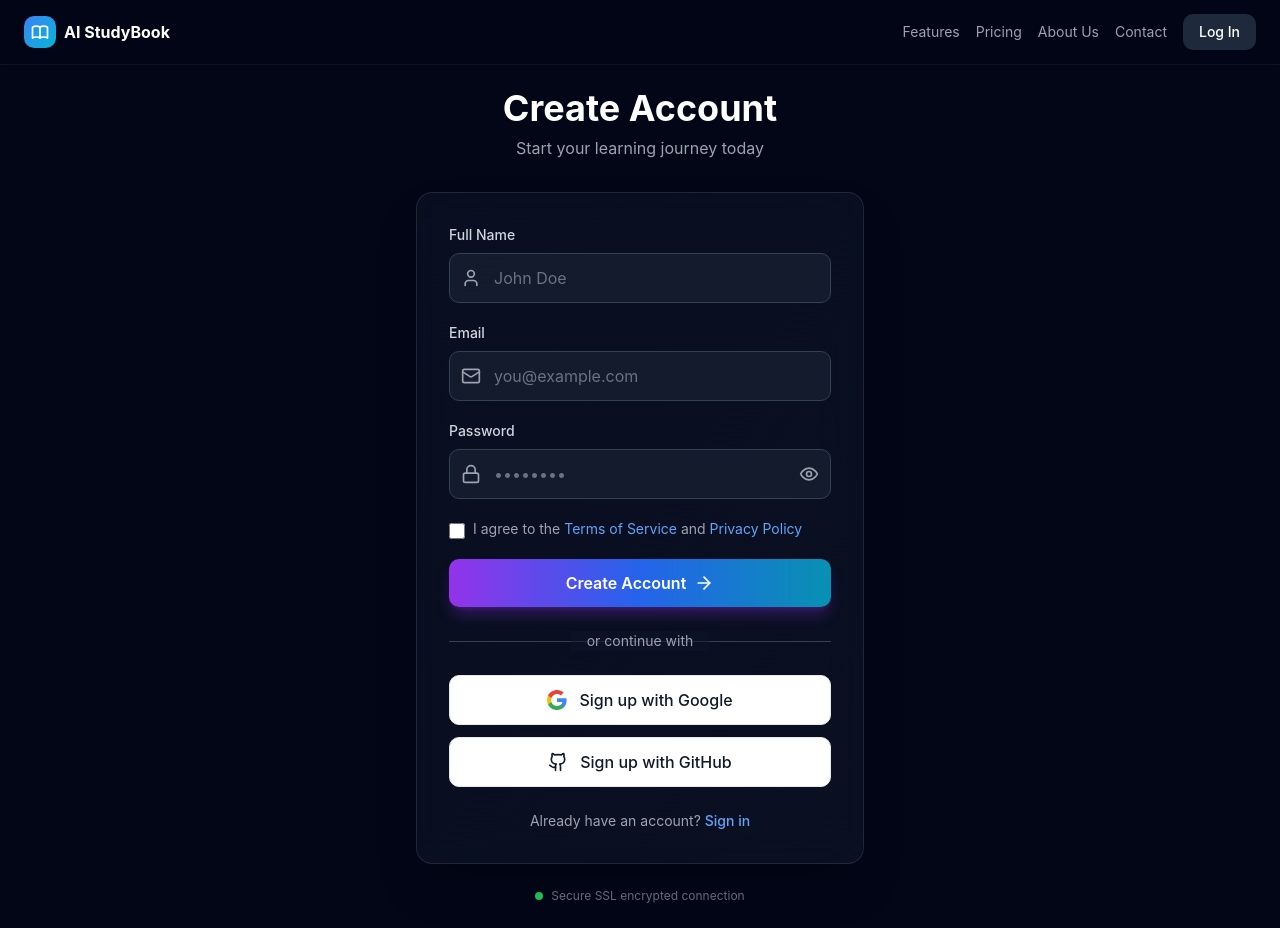
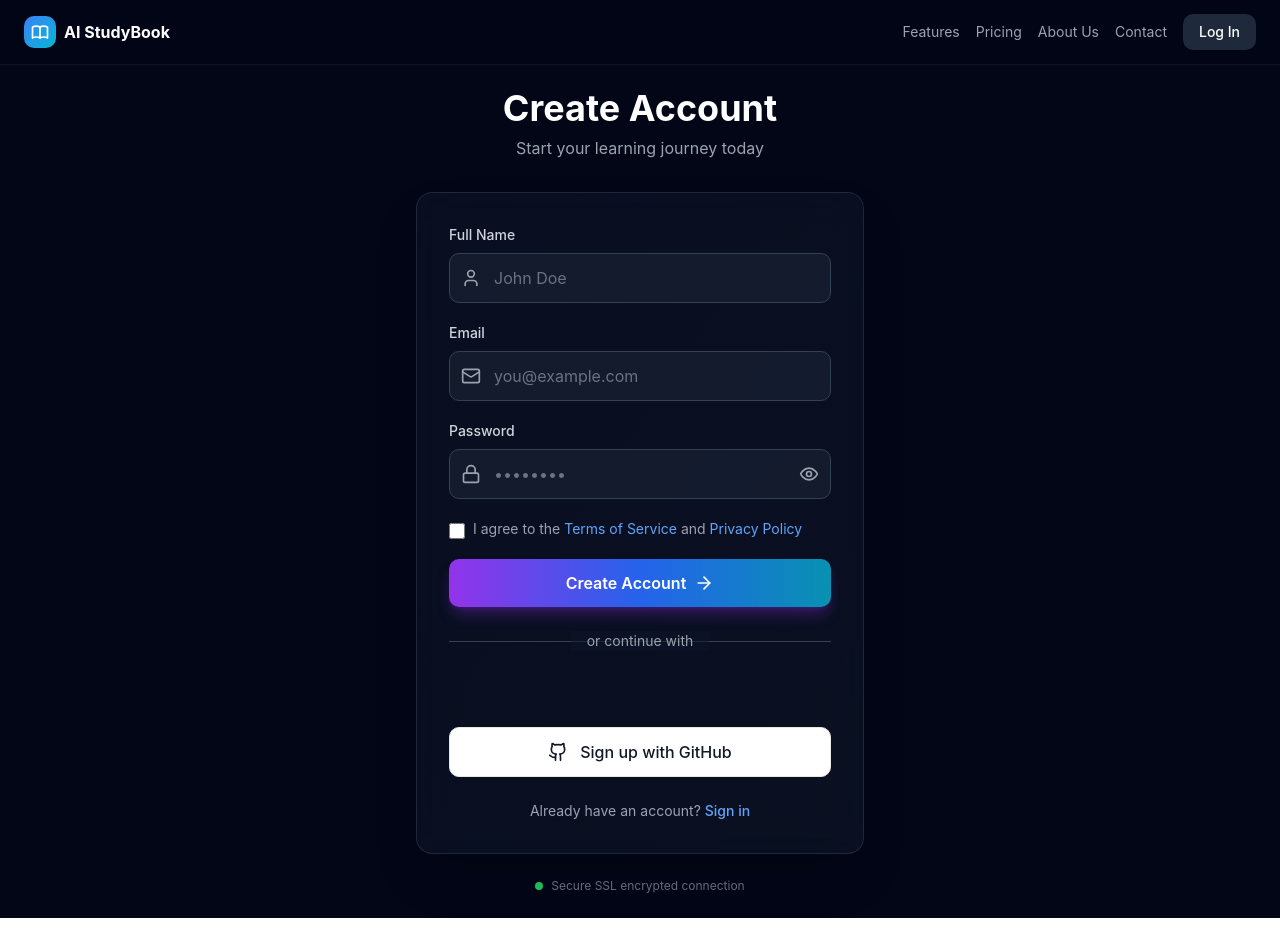
Before and after one commit to Sanat-07/Study.Ai, a React (Vite) app: page /register in a window 1280 px wide. Built offline with nearby package versions, Linux system fonts and the light colour scheme; no server answers.

Commit message:
fix(auth): Fixed bugs in auth

```diff
--- a/src/App.tsx
+++ b/src/App.tsx
@@ -18,6 +18,7 @@ import { LoginPage } from './pages/auth/LoginPage.tsx';
 import { RegisterPage } from './pages/auth/RegisterPage.tsx';
 import { EmailVerificationSentPage } from './pages/auth/EmailVerificationSentPage.tsx';
 import { PricingPage } from './pages/PricingPage';
+import {GoogleOAuthProvider} from "@react-oauth/google";
 
 function AppContent() {
   const location = useLocation();
@@ -59,8 +60,10 @@ function AppContent() {
 
 export default function App() {
   return (
-    <BrowserRouter>
-      <AppContent />
-    </BrowserRouter>
+      <GoogleOAuthProvider clientId={import.meta.env.VITE_GOOGLE_CLIENT_ID}>
+          <BrowserRouter>
+              <AppContent />
+          </BrowserRouter>
+      </GoogleOAuthProvider>
   );
 }
--- a/src/pages/auth/LoginPage.tsx
+++ b/src/pages/auth/LoginPage.tsx
@@ -1,12 +1,11 @@
 import { useState } from 'react';
 import { Link, useNavigate } from 'react-router-dom';
 import { Eye, EyeOff, Mail, Lock, ArrowRight, Github } from 'lucide-react';
-import { googleLogin, githubLogin } from "@/shared/api/endpoints/auth.api.ts";
+import {googleLogin, githubLogin, login} from "@/shared/api/endpoints/auth.api.ts";
 import { setAuthToken } from "@/shared/api/axiosInstance.ts";
 import Cookies from "js-cookie";
 import { useGoogleLogin } from '@react-oauth/google';
 import { useEffect } from 'react';
-import { storageService } from '@/shared/services/storage.service';
 
 export function LoginPage() {
     const navigate = useNavigate();
@@ -16,13 +15,17 @@ export function LoginPage() {
 
     const handleSubmit = (e: React.FormEvent) => {
         e.preventDefault();
-        // Mock login - no backend needed
-        const mockToken = 'mock_token_' + Date.now();
-        setAuthToken(mockToken);
-        Cookies.set('token', mockToken);
-        storageService.saveUser({ id: '1', email, fullName: email.split('@')[0] });
-        navigate('/dashboard');
+        login({email: email, password: password}).then(response => {
+            if(response) {
+                const { accessToken } = response;
+                setAuthToken(accessToken);
+                Cookies.set('token', accessToken);
+                navigate('/dashboard');
+            }
+        })
     };
+
+
     const handleGoogleLogin = useGoogleLogin({
         onSuccess: async (tokenResponse) => {
             try {
@@ -43,8 +46,8 @@ export function LoginPage() {
     });
 
     const handleGithubLogin = () => {
-        const clientId = "Ov23lieKTVcp8Gu4LbHy";
-        const redirectUri = "http://localhost:5173/login";
+        const clientId = import.meta.env.VITE_GITHUB_CLIENT_ID;
+        const redirectUri = import.meta.env.VITE_GITHUB_REDIRECT_URI;
         const githubUrl = `https://github.com/login/oauth/authorize?client_id=${clientId}&redirect_uri=${redirectUri}&scope=user:email`;
         window.location.href = githubUrl;
     };
--- a/src/pages/auth/RegisterPage.tsx
+++ b/src/pages/auth/RegisterPage.tsx
@@ -1,11 +1,10 @@
 import { useState } from 'react';
 import { Link, useNavigate } from 'react-router-dom';
 import { Eye, EyeOff, Mail, Lock, User, ArrowRight, Github } from 'lucide-react';
-import { googleLogin } from "@/shared/api/endpoints/auth.api.ts";
+import {googleLogin, signup} from "@/shared/api/endpoints/auth.api.ts";
 import { setAuthToken } from "@/shared/api/axiosInstance.ts";
 import Cookies from "js-cookie";
-import { useGoogleLogin } from '@react-oauth/google';
-import { storageService } from '@/shared/services/storage.service';
+import { GoogleLogin } from '@react-oauth/google';
 
 export function RegisterPage() {
     const navigate = useNavigate();
@@ -21,36 +20,20 @@ export function RegisterPage() {
             alert('Please agree to the Terms of Service and Privacy Policy');
             return;
         }
-        // Mock signup - no backend needed
-        const mockToken = 'mock_token_' + Date.now();
-        setAuthToken(mockToken);
-        Cookies.set('token', mockToken);
-        storageService.saveUser({ id: '1', email, fullName: fullname });
-        navigate('/dashboard');
+        signup({email: email, password: password, fullName: fullname}).then(response => {
+            if(response) {
+                const { accessToken } = response;
+                setAuthToken(accessToken);
+                Cookies.set('token', accessToken);
+                navigate('/dashboard');
+            }
+        })
     };
 
-    const handleGoogleLogin = useGoogleLogin({
-        onSuccess: async (tokenResponse) => {
-            try {
-                const response = await googleLogin(tokenResponse.access_token);
-                if (response) {
-                    const { accessToken } = response;
-                    setAuthToken(accessToken);
-                    Cookies.set('token', accessToken);
-                    navigate('/dashboard');
-                }
-            } catch (error) {
-                console.error('Google login failed:', error);
-            }
-        },
-        onError: () => {
-            console.error('Google login failed');
-        }
-    });
 
     const handleGithubLogin = () => {
-        const clientId = "Ov23lieKTVcp8Gu4LbHy";
-        const redirectUri = "http://localhost:5173/login";
+        const clientId = import.meta.env.VITE_GITHUB_CLIENT_ID;
+        const redirectUri = import.meta.env.VITE_GITHUB_REDIRECT_URI;
         const githubUrl = `https://github.com/login/oauth/authorize?client_id=${clientId}&redirect_uri=${redirectUri}&scope=user:email`;
         window.location.href = githubUrl;
     };
@@ -176,15 +159,27 @@ export function RegisterPage() {
                     </div>
 
                     <div className="space-y-3">
-                        <button type="button" onClick={() => handleGoogleLogin()} className="w-full py-3 px-4 bg-white hover:bg-gray-100 text-gray-900 font-medium rounded-lg transition-all duration-300 flex items-center justify-center gap-3 border border-gray-200">
-                            <svg className="w-5 h-5" viewBox="0 0 18 18" fill="none" xmlns="http://www.w3.org/2000/svg">
-                                <path d="M17.64 9.20455C17.64 8.56636 17.5827 7.95273 17.4764 7.36364H9V10.845H13.8436C13.635 11.97 13.0009 12.9232 12.0477 13.5614V15.8195H14.9564C16.6582 14.2527 17.64 11.9455 17.64 9.20455Z" fill="#4285F4" />
-                                <path d="M9 18C11.43 18 13.4673 17.1941 14.9564 15.8195L12.0477 13.5614C11.2418 14.1014 10.2109 14.4205 9 14.4205C6.65591 14.4205 4.67182 12.8373 3.96409 10.71H0.957275V13.0418C2.43818 15.9832 5.48182 18 9 18Z" fill="#34A853" />
-                                <path d="M3.96409 10.71C3.78409 10.17 3.68182 9.59318 3.68182 9C3.68182 8.40682 3.78409 7.83 3.96409 7.29V4.95818H0.957275C0.347727 6.17318 0 7.54773 0 9C0 10.4523 0.347727 11.8268 0.957275 13.0418L3.96409 10.71Z" fill="#FBBC05" />
-                                <path d="M9 3.57955C10.3214 3.57955 11.5077 4.03364 12.4405 4.92545L15.0218 2.34409C13.4632 0.891818 11.4259 0 9 0C5.48182 0 2.43818 2.01682 0.957275 4.95818L3.96409 7.29C4.67182 5.16273 6.65591 3.57955 9 3.57955Z" fill="#EA4335" />
-                            </svg>
-                            Sign up with Google
-                        </button>
+                        <div className="w-full flex justify-center mb-3">
+                            <GoogleLogin
+                                onSuccess={async (response) => {
+                                    console.log("Google login success:", response);
+                                    try {
+                                        if (response.credential) {
+                                            const res = await googleLogin(response.credential);  // <-- Now backend receives id_token
+                                            if (res) {
+                                                const { accessToken } = res;
+                                                setAuthToken(accessToken);
+                                                Cookies.set("token", accessToken);
+                                                navigate("/dashboard");
+                                            }
+                                        }
+                                    } catch (err) {
+                                        console.error("Google login failed:", err);
+                                    }
+                                }}
+                                onError={() => console.log("Google login failed")}
+                            />
+                        </div>
                         <button type="button" onClick={handleGithubLogin} className="w-full py-3 px-4 bg-white hover:bg-gray-100 text-gray-900 font-medium rounded-lg transition-all duration-300 flex items-center justify-center gap-3 border border-gray-200">
                             <Github className="w-5 h-5" />
                             Sign up with GitHub
--- a/src/shared/api/endpoints/auth.api.ts
+++ b/src/shared/api/endpoints/auth.api.ts
@@ -23,7 +23,7 @@ export const signup = async (
 
 export const googleLogin = async (
     idToken: string): Promise<GoogleLoginResponse> => {
-    return await httpClient.post<GoogleLoginResponse>('/auth/google', { idToken });
+    return await httpClient.post<GoogleLoginResponse>('/auth/google', { id_token: idToken });
 }
 
 export const githubLogin = async (
```
